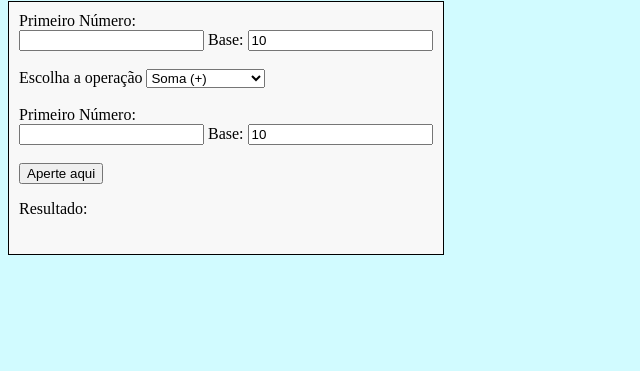
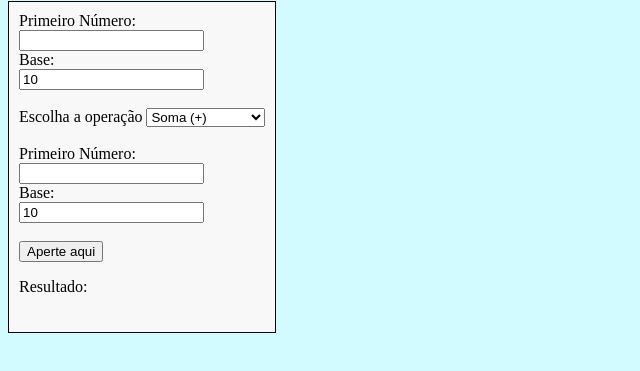
Before and after one commit to Marcelojunqueiraf/ConversaoDeBases, a plain HTML site: page index.html in a window 1280 px wide. Shown: the part 79-450 px from the top of the page, without its empty margins (0-640 px from the left). Drawn offline with Linux system fonts and the light colour scheme.

Commit message:
Layout changes

```diff
--- a/index.html
+++ b/index.html
@@ -24,8 +24,8 @@
     <div class="home">
         <form class="Formulario">
             <label for="n1">Primeiro Número:</label><br/>
-            <input id="n1" type="text">
-            <label for="tb1">Base:</label>
+            <input id="n1" type="text"><br/>
+            <label for="tb1">Base:</label><br/>
             <input value=10 id="tb1" type="number">
             <br/>
             <br/>
@@ -39,8 +39,8 @@
             <br/>
             <br/>
             <label for="n2">Primeiro Número:</label><br/>
-            <input id="n2" type="text">
-            <label for="tb2">Base:</label>
+            <input id="n2" type="text"><br/>
+            <label for="tb2">Base:</label><br/>
             <input value=10 id="tb2" type="number">
         </form>
         <br/>
```
